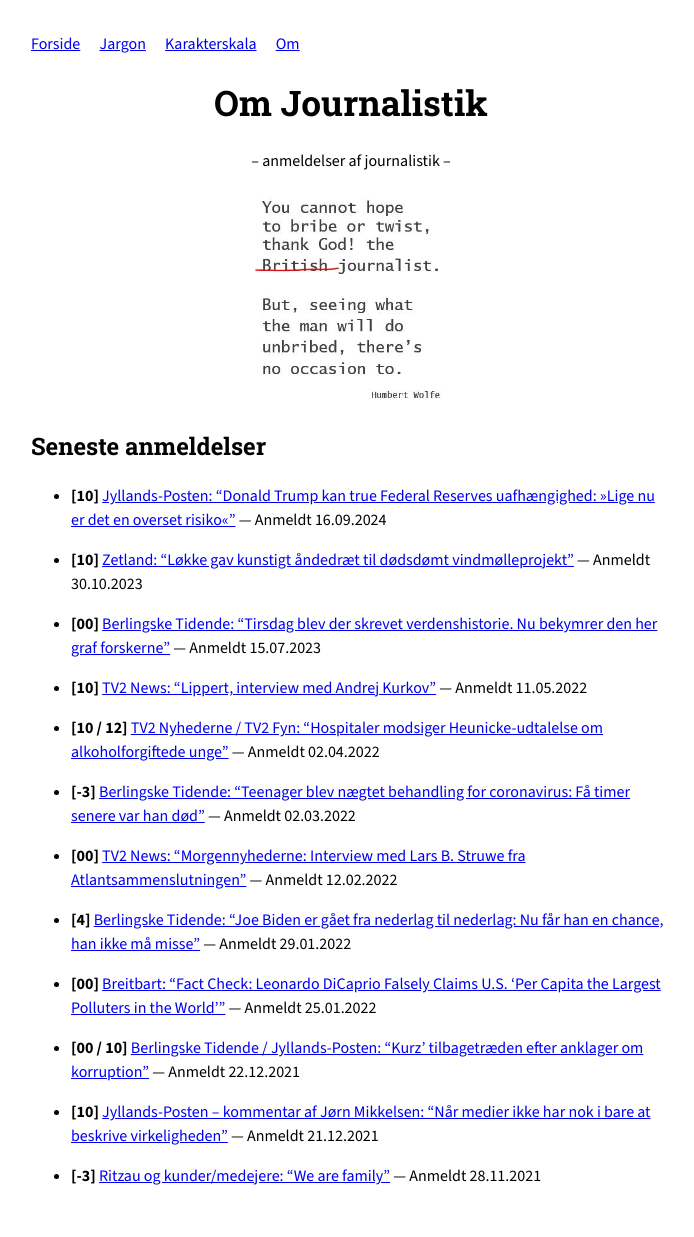
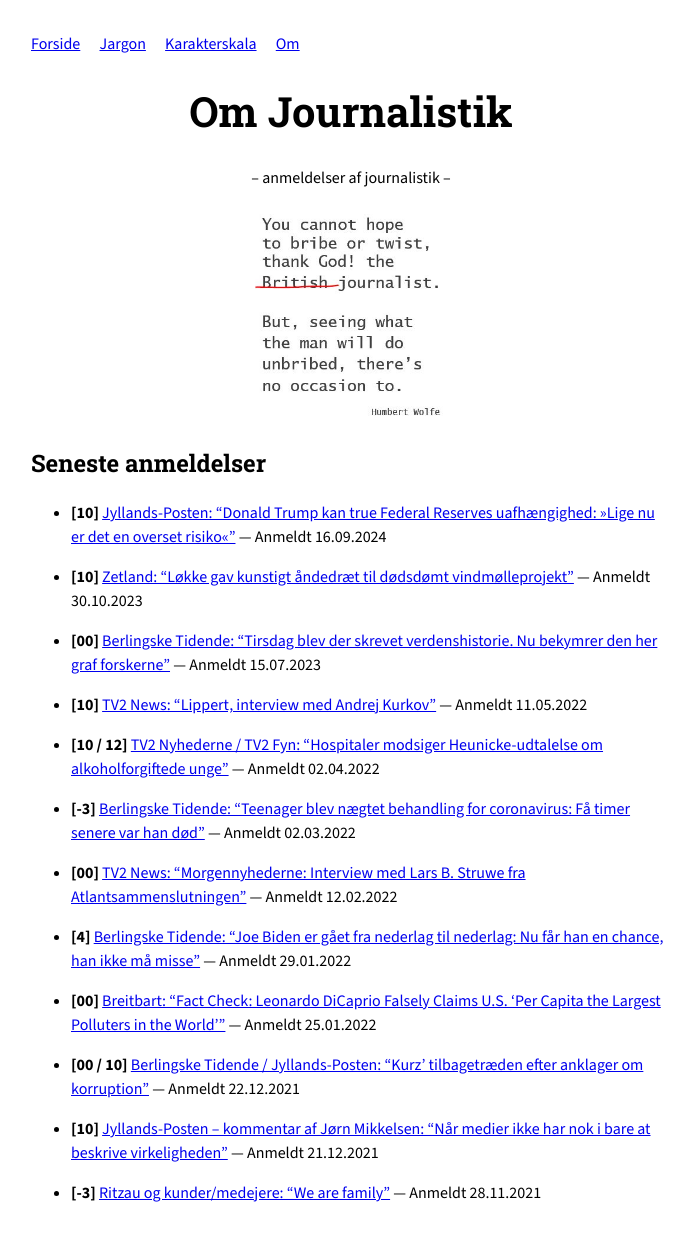
Before and after one commit to MichaelOAppel/OmJournalistik, a Jekyll site: the page built from index.md, in a window 1280 px wide. Shown: the whole page, without its empty margins (289-983 px from the left). Built offline with Jekyll 4.4.1, drawn with Linux system fonts in a browser that asks for light colours.

Commit message:
Update default.html

```diff
--- a/_layouts/default.html
+++ b/_layouts/default.html
@@ -8,7 +8,7 @@
   <link rel="preconnect" href="https://fonts.gstatic.com" crossorigin>
   <link href="https://fonts.googleapis.com/css2?family=Roboto+Slab:wght@400;700&family=Source+Sans+3:ital,wght@0,400;0,700;1,400&display=swap" rel="stylesheet">
   <style>
-    h1.sitetitel { font-size: 2.2em; text-align: center; }
+    h1.sitetitel { font-size: 2.6em; text-align: center; }
     .undertitel { text-align: center; }
     img.forsidefigur { max-width: 30%; height: auto; display: block; margin: 1.5rem auto; }
     body { font-family: "Source Sans 3", sans-serif; max-width: 40rem; margin: 2rem auto; padding: 0 1rem; line-height: 1.5; }
```
